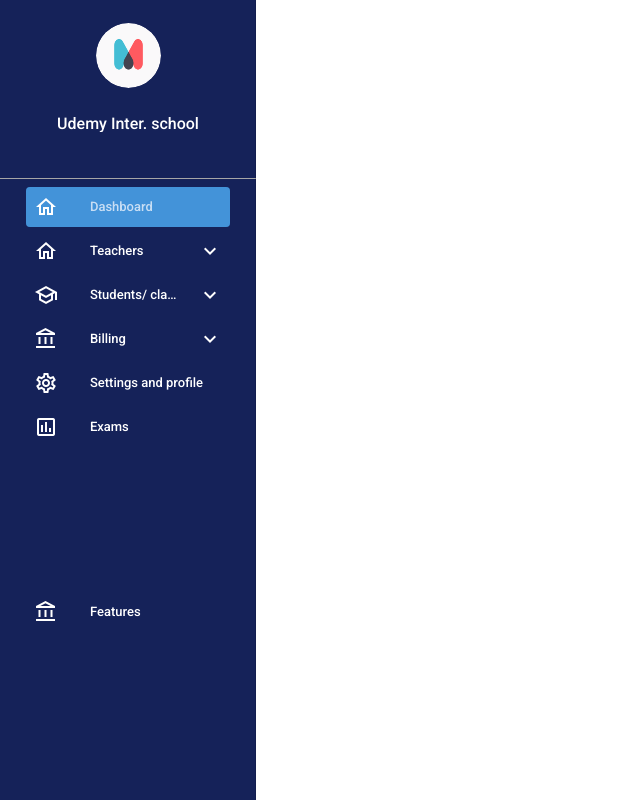
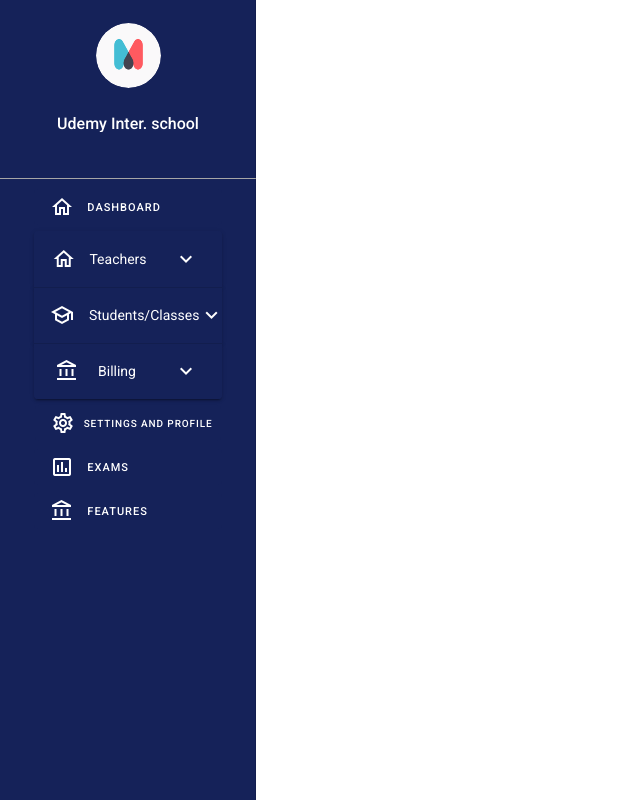
Before and after one commit to JM-MATADAMAS/Proyecto_Frontend, a Nuxt app: page /principal in a window 1280 px wide. Shown: the whole page, without its empty margins (0-640 px from the left). Built offline with nearby package versions, Linux system fonts and the light colour scheme.

Commit message:
Se terminó la estructura base de la pagina principal post-login, falta dar funcionalidad

```diff
--- a/layouts/principal.vue
+++ b/layouts/principal.vue
@@ -1,4 +1,3 @@
-<!-- eslint-disable vue/no-v-text-v-html-on-component -->
 <template>
   <v-app dark>
     <v-navigation-drawer permanent color="#152259" style="height: 100%; max-width: 50%;">
@@ -20,59 +19,157 @@
       <v-list
         nav
         dense
-        dark
         style="margin-left: 7%; margin-right: 7%;"
       >
-        <v-list-item-group
-          v-model="selectedItem"
-          color="primary"
-        >
-          <v-list-item
-            v-for="(item, i) in items"
-            :key="i"
-            :style="{ backgroundColor: selectedItem === i ? '#509CDB' : 'transparent', opacity: 1 }"
-            @click="toggleItem(i)"
-          >
-            <v-list-item-icon>
-              <v-icon color="white" v-text="item.icon" />
-            </v-list-item-icon>
-
-            <v-list-item-content>
-              <v-list-item-title style="color: white; font-size: small;" v-text="item.text" />
-            </v-list-item-content>
-
-            <v-list-item-icon v-if="item.children && item.children.length">
+        <v-list-item>
+          <v-btn block color="#152259" elevation="0" class="mx-auto" style="color: #ffffff; font-size: 11px; justify-content: flex-start;">
+            <v-icon color="white" style="margin-right: 8%;">
+              mdi-home-outline
+            </v-icon>
+            Dashboard
+          </v-btn>
+        </v-list-item>
+        <v-list-item>
+          <v-expansion-panels>
+            <v-expansion-panel style="background-color: #152259; color: white;" elevation="0">
+              <v-expansion-panel-header class="text-left" style="padding-left: 4px; font-size: 14px">
+                <v-icon color="white">
+                  mdi-home-outline
+                </v-icon>
+                Teachers
+                <v-spacer />
+                <template #actions>
                   <v-icon color="white">
                     mdi-chevron-down
                   </v-icon>
-            </v-list-item-icon>
-          </v-list-item>
-          <v-list-group
-            v-for="(child, j) in items[selectedItem]?.children || []"
-            :key="j"
-            no-action
-            sub-group
-          >
-            <template #activator>
-              <v-list-item>
-                <v-list-item-content>
-                  <v-list-item-title style="color: white; font-size: small;" v-text="child.text" />
-                </v-list-item-content>
-              </v-list-item>
                 </template>
-          </v-list-group>
-        </v-list-item-group>
-        <v-list-item style="margin-top: 71%; margin-bottom: 71%;">
-          <v-list-item-icon>
+              </v-expansion-panel-header>
+              <v-expansion-panel-content>
+                <v-btn text block color="white" style="font-size: x-small;" class="mx-auto">
+                  <v-icon color="white">
+                    mdi-chevron-right
+                  </v-icon>
+                  All teachers
+                </v-btn>
+                <v-btn text block color="white" style="font-size: x-small;" class="mx-auto">
+                  <v-icon color="white">
+                    mdi-chevron-right
+                  </v-icon>
+                  Add teachers
+                </v-btn>
+                <v-btn text block color="white" style="font-size: x-small;" class="mx-auto">
+                  <v-icon color="white">
+                    mdi-chevron-right
+                  </v-icon>
+                  Teacher details
+                </v-btn>
+              </v-expansion-panel-content>
+            </v-expansion-panel>
+            <v-expansion-panel style="background-color: #152259; color: white;" elevation="0">
+              <v-expansion-panel-header class="text-left" style="padding-left: 16px; font-size: 14px">
+                <v-icon color="white" style="margin-right: 15px;">
+                  mdi-school-outline
+                </v-icon>
+                Students/Classes
+                <v-spacer />
+                <template #actions>
+                  <v-icon color="white">
+                    mdi-chevron-down
+                  </v-icon>
+                </template>
+              </v-expansion-panel-header>
+              <v-expansion-panel-content>
+                <v-btn text block color="white" style="font-size: x-small;" class="mx-auto">
+                  <v-icon color="white">
+                    mdi-chevron-right
+                  </v-icon>
+                  All students
+                </v-btn>
+                <v-btn text block color="white" style="font-size: x-small;" class="mx-auto">
+                  <v-icon color="white">
+                    mdi-chevron-right
+                  </v-icon>
+                  Admision Form
+                </v-btn>
+                <v-btn text block color="white" style="font-size: x-small;" class="mx-auto">
+                  <v-icon color="white">
+                    mdi-chevron-right
+                  </v-icon>
+                  Student Promotion
+                </v-btn>
+                <v-btn text block color="white" style="font-size: x-small;" class="mx-start">
+                  <v-icon color="white">
+                    mdi-chevron-right
+                  </v-icon>
+                  Class
+                </v-btn>
+              </v-expansion-panel-content>
+            </v-expansion-panel>
+            <v-expansion-panel style="background-color: #152259; color: white;" elevation="0">
+              <v-expansion-panel-header class="text-left" style="padding-left: 2px; font-size: 14px">
                 <v-icon color="white">
                   mdi-bank-outline
                 </v-icon>
-          </v-list-item-icon>
-          <v-list-item-content>
-            <v-list-item-title style="color: white; font-size: small;">
+                Billing
+                <v-spacer />
+                <template #actions>
+                  <v-icon color="white">
+                    mdi-chevron-down
+                  </v-icon>
+                </template>
+              </v-expansion-panel-header>
+              <v-expansion-panel-content>
+                <v-btn text block color="white" style="font-size: x-small;" class="mx-auto">
+                  <v-icon color="white">
+                    mdi-chevron-right
+                  </v-icon>
+                  Student Billing
+                </v-btn>
+                <v-btn text block color="white" style="font-size: x-small;" class="mx-auto">
+                  <v-icon color="white">
+                    mdi-chevron-right
+                  </v-icon>
+                  Parent Billing
+                </v-btn>
+                <v-btn text block color="white" style="font-size: x-small;" class="mx-auto">
+                  <v-icon color="white">
+                    mdi-chevron-right
+                  </v-icon>
+                  School Billing
+                </v-btn>
+                <v-btn text block color="white" style="font-size: x-small;" class="mx-auto">
+                  <v-icon color="white">
+                    mdi-chevron-right
+                  </v-icon>
+                  Friends Billing
+                </v-btn>
+              </v-expansion-panel-content>
+            </v-expansion-panel>
+          </v-expansion-panels>
+        </v-list-item>
+        <v-list-item>
+          <v-btn color="#152259" elevation="0" class="mx-auto" style="color: #ffffff; font-size: 10px; justify-content: flex-start;">
+            <v-icon color="white" style="margin-right: 5%;">
+              mdi-cog-outline
+            </v-icon>
+            Settings and profile
+          </v-btn>
+        </v-list-item>
+        <v-list-item>
+          <v-btn block color="#152259" elevation="0" class="mx-auto" style="color: #ffffff; font-size: 11px; justify-content: flex-start;">
+            <v-icon color="white" style="margin-right: 8%;">
+              mdi-chart-box-outline
+            </v-icon>
+            Exams
+          </v-btn>
+        </v-list-item>
+        <v-list-item>
+          <v-btn block color="#152259" elevation="0" class="mx-auto" style="color: #ffffff; font-size: 11px; justify-content: flex-start;">
+            <v-icon color="white" style="margin-right: 8%;">
+              mdi-bank-outline
+            </v-icon>
             Features
-            </v-list-item-title>
-          </v-list-item-content>
+          </v-btn>
         </v-list-item>
       </v-list>
     </v-navigation-drawer>
@@ -82,41 +179,13 @@
 <script>
 export default {
   data: () => ({
-    selectedItem: 0,
-    items: [
-      { text: 'Dashboard', icon: 'mdi-home-outline' },
-      {
-        text: 'Teachers',
-        icon: 'mdi-home-outline',
-        children: [
-          { text: 'Teacher 1' },
-          { text: 'Teacher 2' }
-        ]
-      },
-      {
-        text: 'Students/ classes',
-        icon: 'mdi-school-outline',
-        children: [
-          { text: 'Class 1' },
-          { text: 'Class 2' }
-        ]
-      },
-      {
-        text: 'Billing',
-        icon: 'mdi-bank-outline',
-        children: [
-          { text: 'Invoice 1' },
-          { text: 'Invoice 2' }
-        ]
-      },
-      { text: 'Settings and profile', icon: 'mdi-cog-outline' },
-      { text: 'Exams', icon: 'mdi-chart-box-outline' }
-    ]
-  }),
-  methods: {
-    toggleItem (index) {
-      this.selectedItem = this.selectedItem === index ? null : index
-    }
-  }
+    selectedItem: 0
+  })
 }
 </script>
+
+<style scoped>
+.text-left {
+  justify-content: flex-start !important;
+}
+</style>
```
Lines whose indentation alone changed are shown as unchanged.
